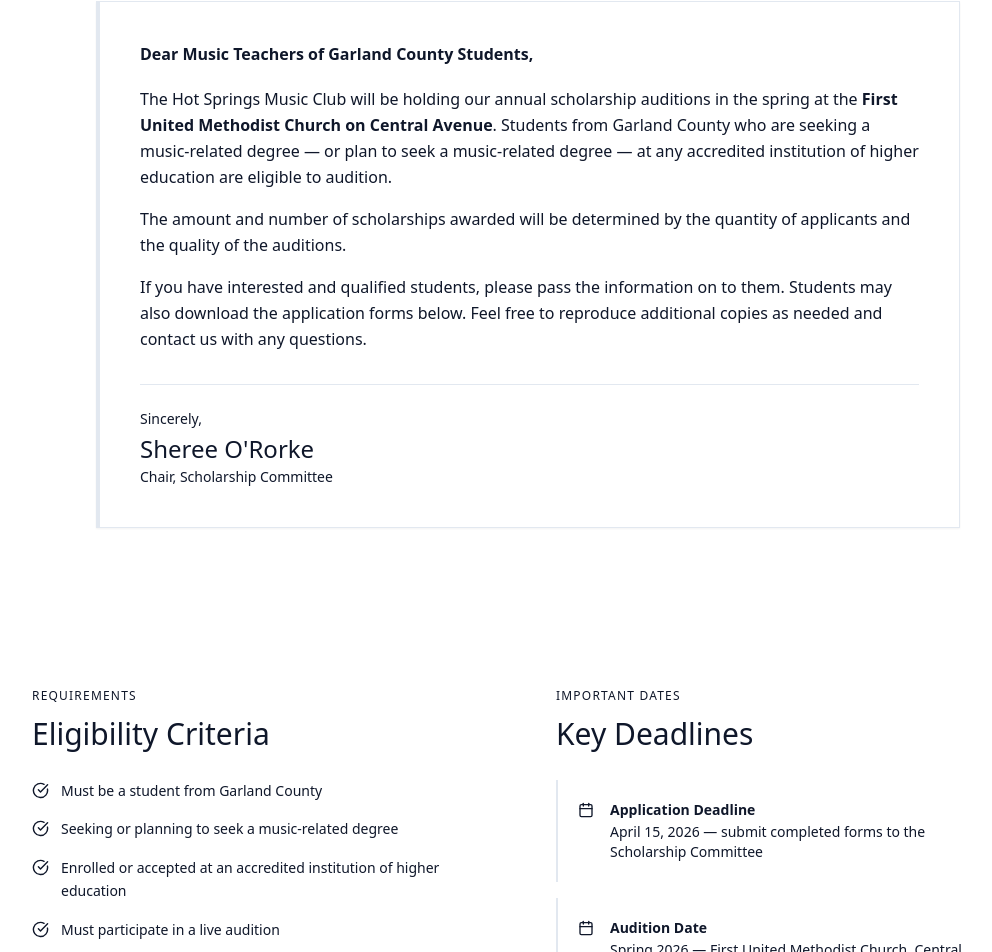
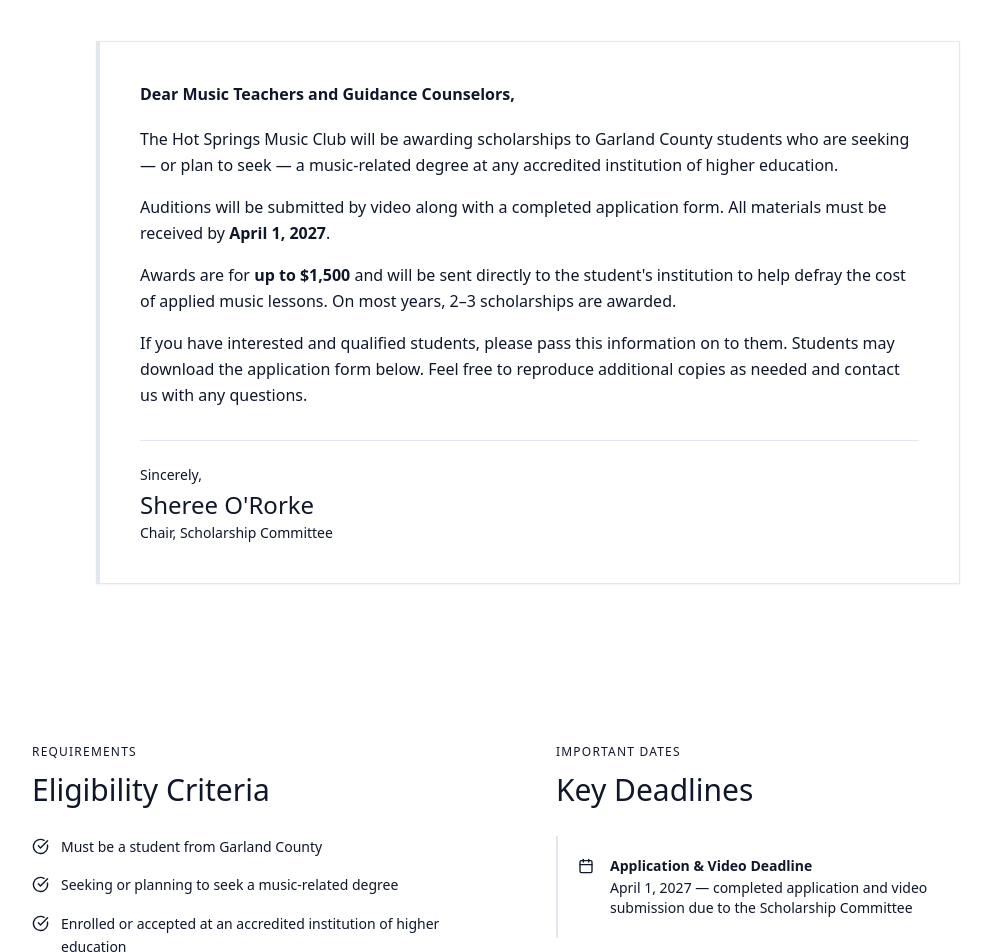
Before and after one commit to sitesbycollier/client-4, a React (Vite) app: page /#/scholarships in a window 1280 px wide. Shown: the part 713-1665 px from the top of the page, without its empty margins (112-1104 px from the left). Built offline with nearby package versions, Linux system fonts and the light colour scheme; a web font is replaced by a local one.

Commit message:
leadership updates and scholarship/membership lang

```diff
--- a/src/pages/Membership.tsx
+++ b/src/pages/Membership.tsx
@@ -1,4 +1,4 @@
-import { Download, Mail, FileText, CheckCircle } from "lucide-react";
+import { Download, Send, FileText, CheckCircle } from "lucide-react";
 import { usePageMeta } from "@/hooks/usePageMeta";
 
 const STEPS = [
@@ -17,11 +17,11 @@ const STEPS = [
       "Fill out all sections of the application, including your contact information and musical background.",
   },
   {
-    icon: Mail,
+    icon: Send,
     step: "3",
-    title: "Email Your Application",
+    title: "Mail Your Application",
     description:
-      "Save your completed form and email it to us at tbolton728@gmail.com.",
+      "Print and mail your completed form with a $30 check made out to HSMC to the address printed at the bottom of the application.",
   },
   {
     icon: CheckCircle,
@@ -36,7 +36,7 @@ export const Membership = () => {
   usePageMeta({
     title: "Membership",
     description:
-      "Join Hot Springs Music Connection — download the membership application, complete it, and email it to us. Become part of Hot Springs' oldest music organization.",
+      "Join Hot Springs Music Connection — download the membership application, complete it, and mail it with a $30 check to HSMC. Become part of Hot Springs' oldest music organization.",
   });
   return (
     <main className="bg-cream min-h-screen">
@@ -59,9 +59,9 @@ export const Membership = () => {
             Membership Application
           </h1>
           <p className="text-white/80 text-lg leading-relaxed max-w-2xl font-source_sans_pro drop-shadow">
-            Become a part of Hot Springs' oldest music organization. Download
-            the application, fill it out, and send it our way — we'd love to
-            have you.
+            Become a part of Hot Springs&#39; oldest music organization.
+            Download the application, fill it out, and mail it in — we&#39;d
+            love to have you.
           </p>
         </div>
       </section>
@@ -112,17 +112,14 @@ export const Membership = () => {
             </h3>
             <div className="w-14 h-0.5 bg-gold mx-auto mb-8" />
             <p className="text-cream/70 font-source_sans_pro mb-10 max-w-lg mx-auto leading-relaxed">
-              Download the membership application form below. Once completed,
-              email it to{" "}
-              <a
-                href="mailto:tbolton728@gmail.com"
-                className="text-gold hover:underline font-medium"
-              >
-                tbolton728@gmail.com
-              </a>{" "}
-              and we'll get back to you shortly.
+              Download and print the membership application form below. Mail
+              your completed form along with a{" "}
+              <span className="text-gold font-medium">
+                $30 check made out to HSMC
+              </span>{" "}
+              to the mailing address printed at the bottom of the application.
             </p>
-            <div className="flex flex-col sm:flex-row gap-4 justify-center items-center">
+            <div className="flex justify-center">
               <a
                 href="assets/docs/HSMC_Annual_Membership_Form.docx"
                 download="HSMC-Membership-Application.docx"
@@ -130,13 +127,6 @@ export const Membership = () => {
               >
                 <Download size={17} />
                 Download Application
-              </a>
-              <a
-                href="mailto:tbolton728@gmail.com?subject=Membership Application"
-                className="inline-flex items-center gap-2.5 bg-black hover:bg-neutral-800 text-white font-source_sans_pro text-sm tracking-wide uppercase px-8 py-3.5 rounded-lg transition-colors shadow"
-              >
-                <Mail size={17} />
-                Email Us Directly
               </a>
             </div>
             <p className="text-cream/35 text-xs mt-5 font-source_sans_pro">
--- a/src/pages/Scholarships.tsx
+++ b/src/pages/Scholarships.tsx
@@ -36,33 +36,35 @@ const Letter = () => (
           From the Committee
         </p>
         <h2 className="font-playfair text-4xl text-navy mb-4">
-          A Message to Music Teachers
+          A Message to Music Teachers and Guidance Counselors
         </h2>
         <div className="w-14 h-0.5 bg-gold mx-auto" />
       </div>
       <div className="bg-white border border-cream-dark shadow-sm p-10 border-l-4 border-l-burgundy">
         <p className="text-navy font-semibold mb-5 font-source_sans_pro">
-          Dear Music Teachers of Garland County Students,
+          Dear Music Teachers and Guidance Counselors,
         </p>
         <p className="text-navy/65 leading-relaxed mb-4 font-source_sans_pro">
-          The Hot Springs Music Club will be holding our annual scholarship
-          auditions in the spring at the{" "}
-          <strong className="text-navy">
-            First United Methodist Church on Central Avenue
-          </strong>
-          . Students from Garland County who are seeking a music-related degree
-          — or plan to seek a music-related degree — at any accredited
-          institution of higher education are eligible to audition.
+          The Hot Springs Music Club will be awarding scholarships to Garland
+          County students who are seeking — or plan to seek — a music-related
+          degree at any accredited institution of higher education.
         </p>
         <p className="text-navy/65 leading-relaxed mb-4 font-source_sans_pro">
-          The amount and number of scholarships awarded will be determined by
-          the quantity of applicants and the quality of the auditions.
+          Auditions will be submitted by video along with a completed
+          application form. All materials must be received by{" "}
+          <strong className="text-navy">April 1, 2027</strong>.
+        </p>
+        <p className="text-navy/65 leading-relaxed mb-4 font-source_sans_pro">
+          Awards are for <strong className="text-navy">up to $1,500</strong> and
+          will be sent directly to the student&#39;s institution to help defray
+          the cost of applied music lessons. On most years, 2–3 scholarships are
+          awarded.
         </p>
         <p className="text-navy/65 leading-relaxed mb-8 font-source_sans_pro">
-          If you have interested and qualified students, please pass the
-          information on to them. Students may also download the application
-          forms below. Feel free to reproduce additional copies as needed and
-          contact us with any questions.
+          If you have interested and qualified students, please pass this
+          information on to them. Students may download the application form
+          below. Feel free to reproduce additional copies as needed and contact
+          us with any questions.
         </p>
         <div className="border-t border-cream-dark pt-6">
           <p className="text-navy/70 text-sm font-source_sans_pro">
@@ -95,7 +97,7 @@ const EligibilityAndDates = () => (
             "Must be a student from Garland County",
             "Seeking or planning to seek a music-related degree",
             "Enrolled or accepted at an accredited institution of higher education",
-            "Must participate in a live audition",
+            "Audition submitted by video with completed application",
             "All musical disciplines welcome — vocal, instrumental, or music education",
           ].map((item) => (
             <li key={item} className="flex items-start gap-3">
@@ -116,15 +118,15 @@ const EligibilityAndDates = () => (
           {[
             {
               Icon: Calendar,
-              label: "Application Deadline",
+              label: "Application & Video Deadline",
               value:
-                "April 15, 2026 — submit completed forms to the Scholarship Committee",
+                "April 1, 2027 — completed application and video submission due to the Scholarship Committee",
             },
             {
               Icon: Calendar,
-              label: "Audition Date",
+              label: "Award Amount",
               value:
-                "Spring 2026 — First United Methodist Church, Central Avenue, Hot Springs",
+                "Up to $1,500 per scholarship, paid directly to the recipient&#39;s institution — typically 2–3 awards per year",
             },
             {
               Icon: AlertCircle,
@@ -168,7 +170,7 @@ const ApplicationDownload = () => (
         additional copies for qualified students.
       </p>
       <a
-        href="assets/docs/Scholarship_App_2025.docx"
+        href="/assets/docs/Scholarship_App_2025.docx"
         download="HSMC-Scholarship-Application.docx"
         className="inline-flex items-center gap-3 bg-black hover:bg-neutral-800 text-white px-10 py-5 font-source_sans_pro tracking-wide transition-colors rounded-lg"
       >
```
Also changed, not shown: src/pages/About.tsx (+20 -22 lines).
